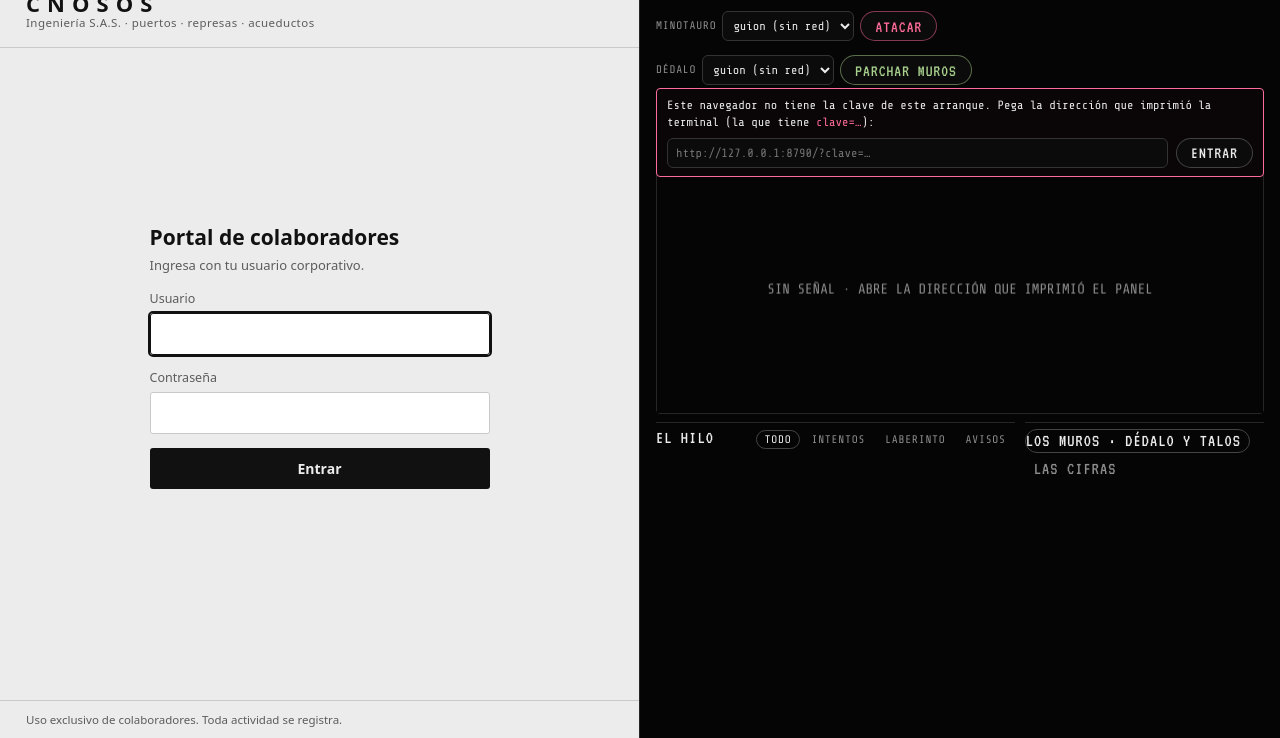
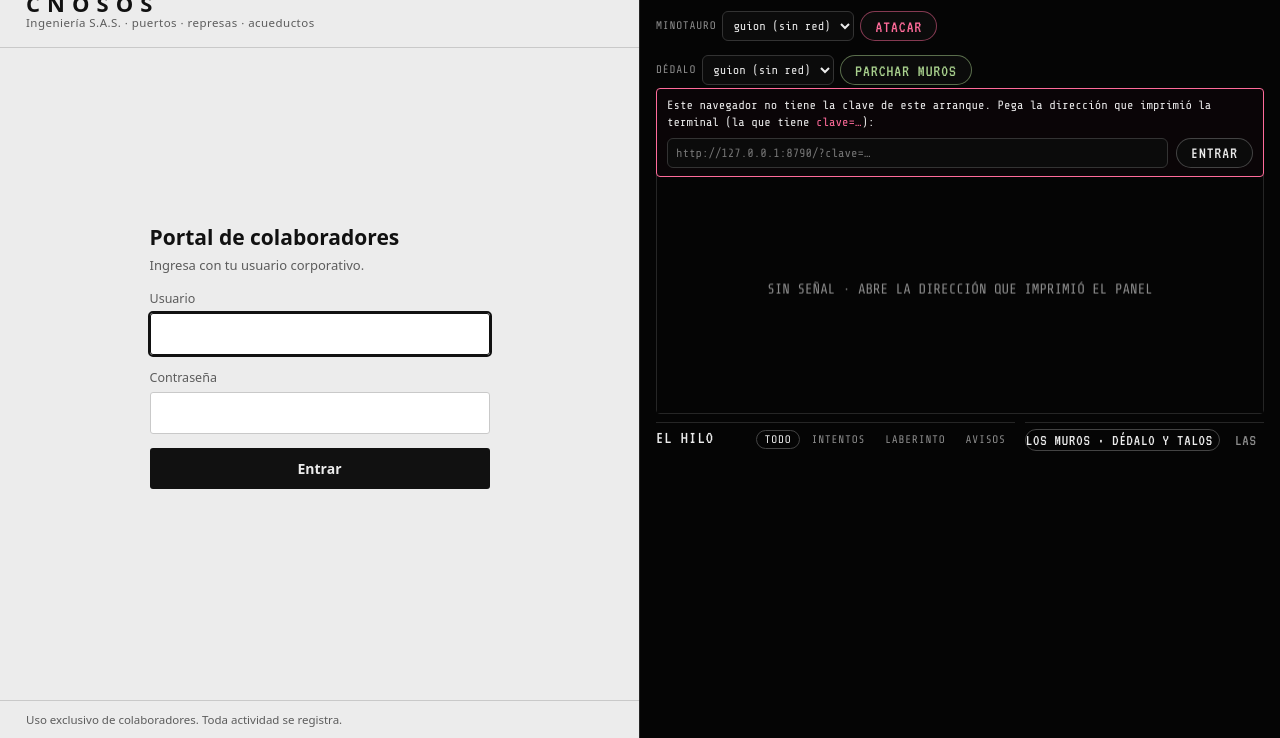
Before and after one commit to AISAFETY-HACKATON-DEDALO/DEDALUS, a plain HTML site: page dedalus/panel_web/index.html in a window 1280 px wide. Shown: the part 62-800 px from the top of the page. Drawn offline with Linux system fonts and the light colour scheme; files whose address does not match are found by name.

```diff
--- a/dedalus/panel_web/panel.css
+++ b/dedalus/panel_web/panel.css
@@ -65,7 +65,8 @@ select{font:inherit;color:var(--tiza);background:#0b0b0b;border:1px solid #333;b
 .filtros{display:inline-flex;gap:2px;margin-left:auto}
 .filtros button,.pestanas button,.nuevas{font:400 11px/1 var(--mono);letter-spacing:.07em;color:var(--regolito);background:none;border:1px solid transparent;border-radius:999px;padding:3px 8px;cursor:pointer}
 .filtros button.activo,.pestanas button.activo{color:var(--tiza);border-color:#444}
-.pestanas button{font:400 18px/1 var(--pix);letter-spacing:.06em;padding:2px 8px}
+.pestanas{flex-wrap:nowrap;overflow:hidden}
+.pestanas button{font:400 16px/1 var(--pix);letter-spacing:.05em;padding:2px 6px;white-space:nowrap}
 .pestanas button:first-child{padding-left:0}
 .nuevas{color:#050505;background:var(--hilo)}
 .stats{overflow:auto;min-height:0}
```
Also changed, not shown: 2 other files.
